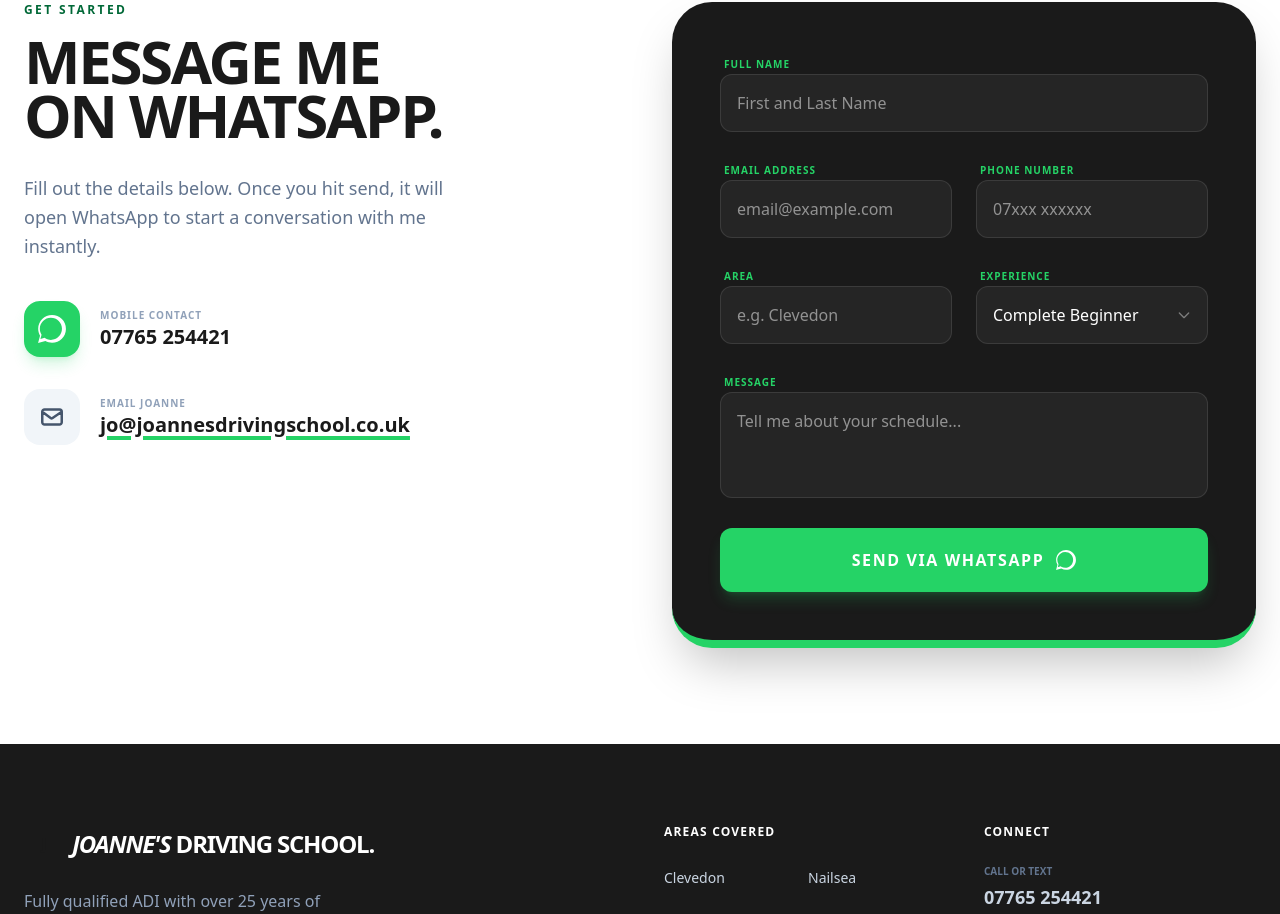
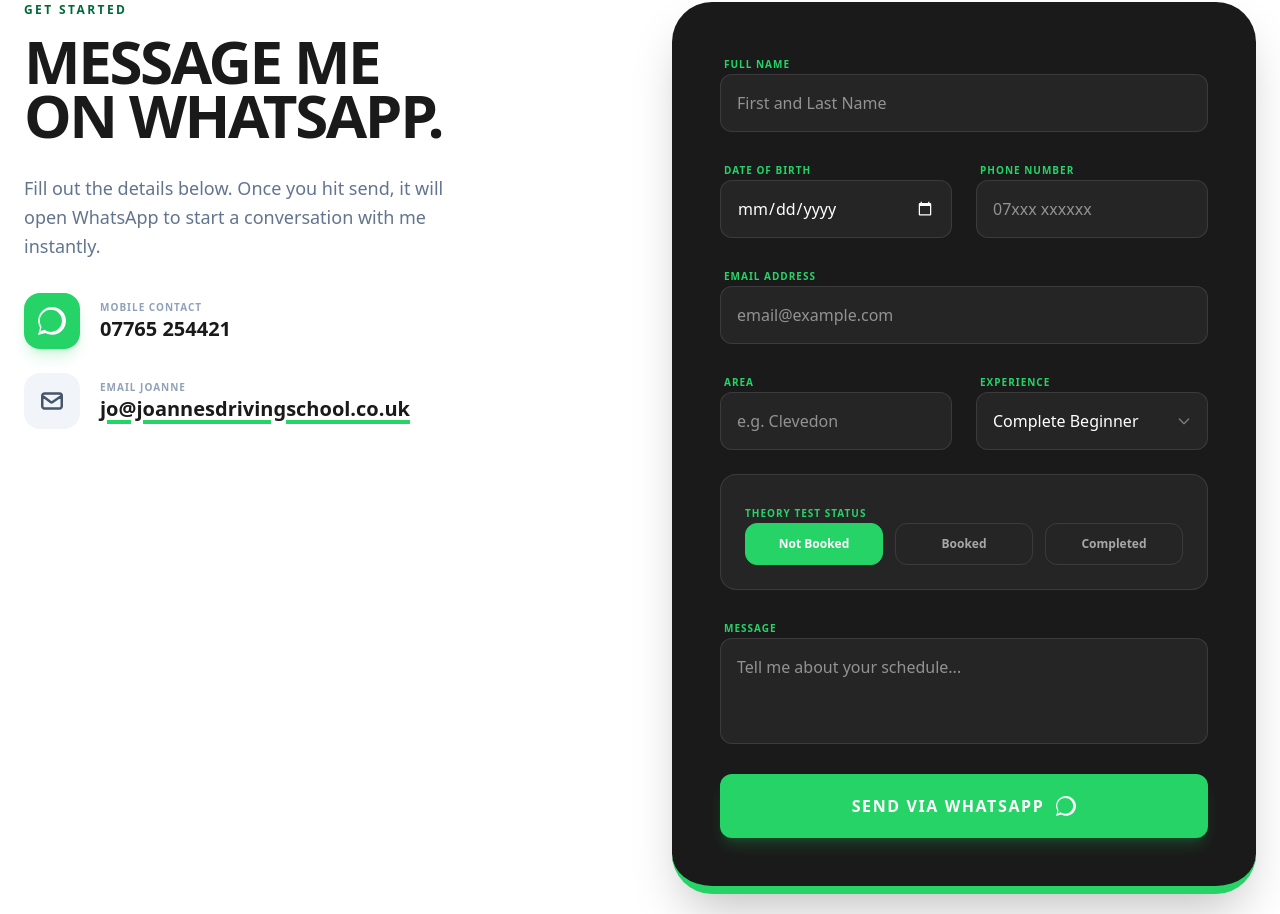
Before and after one commit to Ludderzz/jodriving, a Next.js app: page / in a window 1280 px wide. Shown: the part 5338-6252 px from the top of the page. Built offline with nearby package versions, Linux system fonts and the light colour scheme.

Commit message:
contact changes

```diff
--- a/src/app/layout.tsx
+++ b/src/app/layout.tsx
@@ -6,18 +6,29 @@
 
 export const metadata: Metadata = {
   metadataBase: new URL(BASE_URL),
-  title: "Joanne's Driving School | Expert Lessons in Clevedon & Nailsea",
-  description: "Fully qualified female ADI with 25+ years experience. Professional driving tuition in Clevedon, Nailsea, Portishead, and surrounding areas. High pass rates and nervous pupil specialist.",
-  keywords: ["Driving lessons Clevedon", "Driving instructor Nailsea", "Female driving instructor North Somerset", "Driving lessons Portishead", "Learn to drive Clevedon"],
+  title: "Joanne's Driving School | Best Driving Lessons in Clevedon & Nailsea",
+  description: "Looking for the best driving instructor in North Somerset? Fully qualified female ADI with 25+ years experience. Expert lessons in Clevedon, Nailsea, and Portishead. High pass rates and nervous pupil specialist.",
+  keywords: [
+    "Driving lessons Clevedon",
+    "Driving instructor Nailsea",
+    "Best driving instructor North Somerset",
+    "Female driving instructor Clevedon",
+    "Driving schools Portishead",
+    "Learn to drive Yatton",
+    "manual driving lessons Clevedon",
+    "Refresher driving lessons Nailsea",
+    "Local driving school Clevedon",
+    "Patient driving instructor for nervous pupils",
+    "DVSA approved driving instructor North Somerset"
+  ],
 
-  // This helps SEO by preventing duplicate content issues
   alternates: {
     canonical: "/",
   },
 
   openGraph: {
-    title: "Joanne's Driving School | Professional Driving Tuition",
-    description: "Start your journey to freedom with expert driving lessons in North Somerset.",
+    title: "Joanne's Driving School | Best Local Driving Tuition",
+    description: "Start your journey to freedom with the best driving lessons in Clevedon, Nailsea, and Portishead.",
     url: "/",
     siteName: "Joanne's Driving School",
     images: [
@@ -35,7 +46,7 @@
   twitter: {
     card: 'summary_large_image',
     title: "Joanne's Driving School",
-    description: "Expert driving lessons in Clevedon, Nailsea, and Portishead.",
+    description: "Expert driving lessons with a top-rated female instructor in North Somerset.",
     images: ["/jologo.png"],
   },
 
@@ -63,7 +74,7 @@
     "@type": "DrivingSchool",
     "name": "Joanne's Driving School",
     "image": `${BASE_URL}/jologo.png`,
-    "description": "Professional driving tuition with a fully qualified female ADI with 25+ years experience.",
+    "description": "Professional driving tuition with a fully qualified female ADI with 25+ years experience. Best driving school for nervous pupils in North Somerset.",
     "address": {
       "@type": "PostalAddress",
       "addressLocality": "Clevedon",
@@ -83,7 +94,8 @@
       { "@type": "City", "name": "Nailsea" },
       { "@type": "City", "name": "Portishead" },
       { "@type": "City", "name": "Yatton" },
-      { "@type": "City", "name": "Congresbury" }
+      { "@type": "City", "name": "Congresbury" },
+      { "@type": "City", "name": "Backwell" }
     ]
   };
 
--- a/src/components/sections/Contact.tsx
+++ b/src/components/sections/Contact.tsx
@@ -4,6 +4,7 @@
 
 export default function Contact() {
   const [status, setStatus] = useState<'idle' | 'sending' | 'success'>('idle');
+  const [theoryStatus, setTheoryStatus] = useState<'not_booked' | 'booked' | 'completed'>('not_booked');
 
   const onWhatsAppSubmit = (event: React.FormEvent<HTMLFormElement>) => {
     event.preventDefault();
@@ -11,22 +12,30 @@
 
     const formData = new FormData(event.currentTarget);
     const name = formData.get('name');
+    const dob = formData.get('dob');
     const email = formData.get('email');
     const phone = formData.get('phone');
     const area = formData.get('area');
     const level = formData.get('level');
+    const theoryDate = formData.get('theory_date');
     const message = formData.get('message');
 
-    // for testing number: 07552384420
-    // Format: 44 (UK code) followed by number without the leading 0
     const myNumber = "447765254421";
+
+    // Formatting Theory Status for message
+    let theoryInfo = theoryStatus.replace('_', ' ').toUpperCase();
+    if ((theoryStatus === 'booked' || theoryStatus === 'completed') && theoryDate) {
+      theoryInfo += ` (${theoryDate})`;
+    }
 
     const text = `Hi! I'd like to book a driving lesson.%0A%0A` +
                  `*Name:* ${name}%0A` +
+                 `*DOB:* ${dob}%0A` +
                  `*Email:* ${email}%0A` +
                  `*Phone:* ${phone}%0A` +
                  `*Area:* ${area}%0A` +
                  `*Experience:* ${level}%0A` +
+                 `*Theory Test:* ${theoryInfo}%0A` +
                  `*Message:* ${message}`;
 
     const whatsappUrl = `https://wa.me/${myNumber}?text=${text}`;
@@ -60,13 +69,13 @@
                 </button>
               </div>
             ) : (
-              <>
-                <p className="text-lg text-slate-500 leading-relaxed mb-10 max-w-md font-medium">
+              <div className="space-y-8">
+                <p className="text-lg text-slate-500 leading-relaxed max-w-md font-medium">
                   Fill out the details below. Once you hit send, it will open WhatsApp to start a conversation with me instantly.
                 </p>
 
-                <div className="space-y-8">
-                  {/* Phone Row */}
+                {/* Contact Details */}
+                <div className="space-y-6">
                   <div className="flex items-center gap-5">
                     <div className="w-14 h-14 bg-[#25D366] rounded-2xl flex-shrink-0 flex items-center justify-center text-white shadow-lg shadow-[#25D366]/20">
                       <svg className="w-7 h-7" fill="currentColor" viewBox="0 0 24 24">
@@ -81,7 +90,6 @@
                     </div>
                   </div>
 
-                  {/* Email Row - FIXED MOBILE WRAPPING */}
                   <div className="flex items-center gap-5">
                     <div className="w-14 h-14 bg-slate-100 rounded-2xl flex-shrink-0 flex items-center justify-center text-slate-600">
                       <svg className="w-6 h-6" fill="none" stroke="currentColor" viewBox="0 0 24 24" strokeWidth="2.5">
@@ -90,16 +98,13 @@
                     </div>
                     <div className="min-w-0 flex-1">
                       <p className="text-[10px] font-bold text-slate-400 uppercase tracking-widest">Email Joanne</p>
-                      <a
-                        href="mailto:jo@joannesdrivingschool.co.uk?subject=Driving Lesson Inquiry"
-                        className="font-black text-[#1A1A1A] text-lg sm:text-xl underline decoration-[#25D366] decoration-4 underline-offset-4 hover:text-[#006837] transition-colors break-all sm:break-normal"
-                      >
+                      <a href="mailto:jo@joannesdrivingschool.co.uk" className="font-black text-[#1A1A1A] text-lg sm:text-xl underline decoration-[#25D366] decoration-4 underline-offset-4 hover:text-[#006837] transition-colors break-all">
                         jo@joannesdrivingschool.co.uk
                       </a>
                     </div>
                   </div>
                 </div>
-              </>
+              </div>
             )}
           </div>
 
@@ -113,13 +118,18 @@
               </div>
 
               <div className="space-y-2">
-                <label className="text-[10px] font-black uppercase tracking-widest text-[#25D366] ml-1">Email Address</label>
-                <input required name="email" type="email" placeholder="email@example.com" className="w-full p-4 rounded-xl bg-white/5 border border-white/10 text-white outline-none focus:border-[#25D366] transition-all" />
+                <label className="text-[10px] font-black uppercase tracking-widest text-[#25D366] ml-1">Date of Birth</label>
+                <input required name="dob" type="date" className="w-full p-4 rounded-xl bg-white/5 border border-white/10 text-white outline-none focus:border-[#25D366] transition-all [color-scheme:dark]" />
               </div>
 
               <div className="space-y-2">
                 <label className="text-[10px] font-black uppercase tracking-widest text-[#25D366] ml-1">Phone Number</label>
                 <input required name="phone" type="tel" placeholder="07xxx xxxxxx" className="w-full p-4 rounded-xl bg-white/5 border border-white/10 text-white outline-none focus:border-[#25D366] transition-all" />
+              </div>
+
+              <div className="space-y-2 md:col-span-2">
+                <label className="text-[10px] font-black uppercase tracking-widest text-[#25D366] ml-1">Email Address</label>
+                <input required name="email" type="email" placeholder="email@example.com" className="w-full p-4 rounded-xl bg-white/5 border border-white/10 text-white outline-none focus:border-[#25D366] transition-all" />
               </div>
 
               <div className="space-y-2">
@@ -139,6 +149,40 @@
                     <svg className="w-4 h-4" fill="none" stroke="currentColor" viewBox="0 0 24 24"><path strokeLinecap="round" strokeLinejoin="round" strokeWidth="2" d="M19 9l-7 7-7-7" /></svg>
                   </div>
                 </div>
+              </div>
+
+              {/* Theory Test Section */}
+              <div className="md:col-span-2 space-y-4 bg-white/5 p-6 rounded-2xl border border-white/10">
+                <label className="text-[10px] font-black uppercase tracking-widest text-[#25D366]">Theory Test Status</label>
+                <div className="grid grid-cols-1 sm:grid-cols-3 gap-3">
+                  {[
+                    { id: 'not_booked', label: 'Not Booked' },
+                    { id: 'booked', label: 'Booked' },
+                    { id: 'completed', label: 'Completed' }
+                  ].map((item) => (
+                    <button
+                      key={item.id}
+                      type="button"
+                      onClick={() => setTheoryStatus(item.id as any)}
+                      className={`py-3 px-4 rounded-xl text-xs font-bold transition-all border ${
+                        theoryStatus === item.id
+                        ? 'bg-[#25D366] border-[#25D366] text-white'
+                        : 'bg-transparent border-white/10 text-white/60 hover:border-white/30'
+                      }`}
+                    >
+                      {item.label}
+                    </button>
+                  ))}
+                </div>
+
+                {theoryStatus !== 'not_booked' && (
+                  <div className="pt-2 animate-in fade-in slide-in-from-top-2 duration-300">
+                    <label className="text-[10px] font-black uppercase tracking-widest text-white/40 ml-1">
+                      {theoryStatus === 'booked' ? 'Test Date' : 'Date Passed'}
+                    </label>
+                    <input name="theory_date" type="date" className="w-full mt-2 p-4 rounded-xl bg-white/5 border border-white/10 text-white outline-none focus:border-[#25D366] [color-scheme:dark]" />
+                  </div>
+                )}
               </div>
 
               <div className="space-y-2 md:col-span-2">
```
